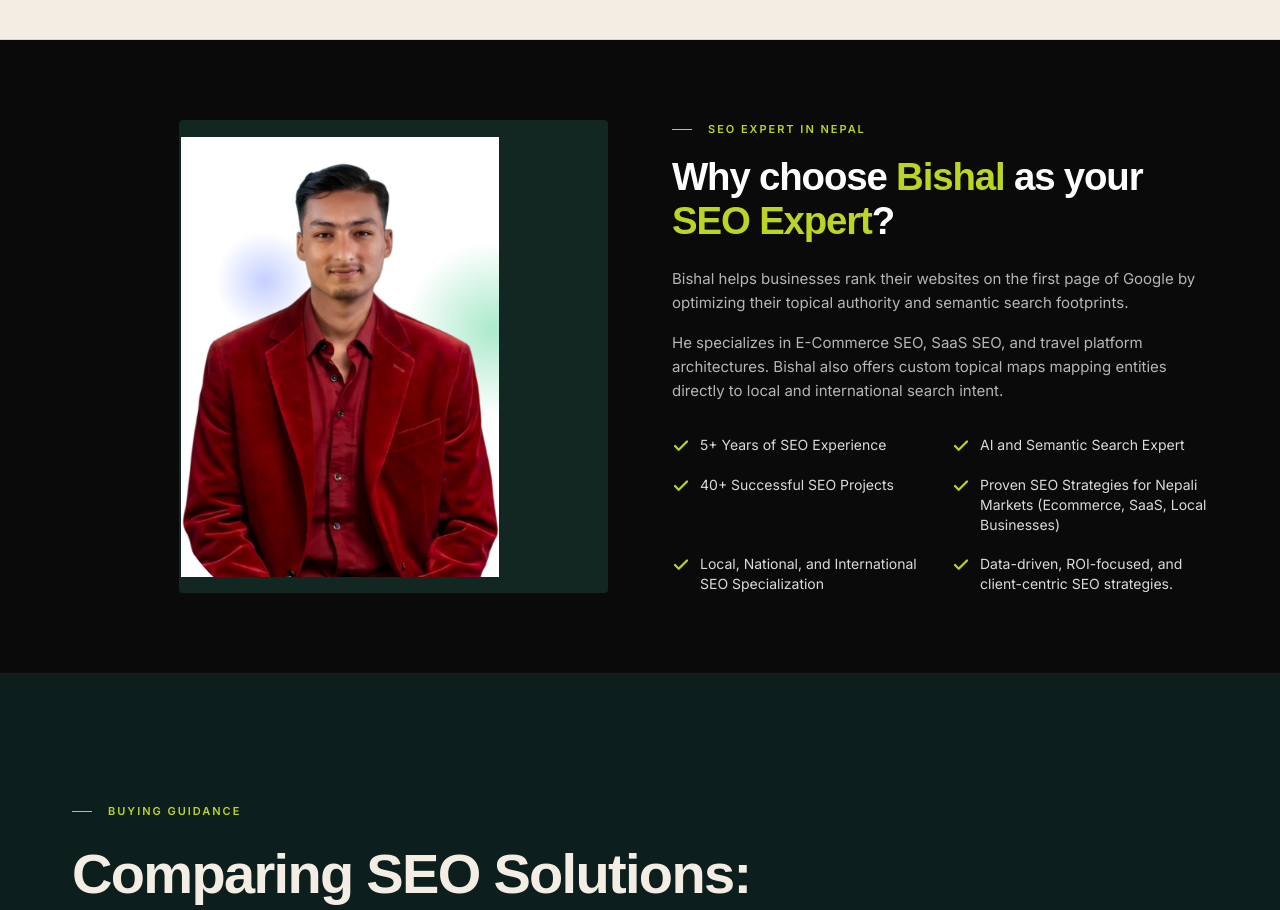
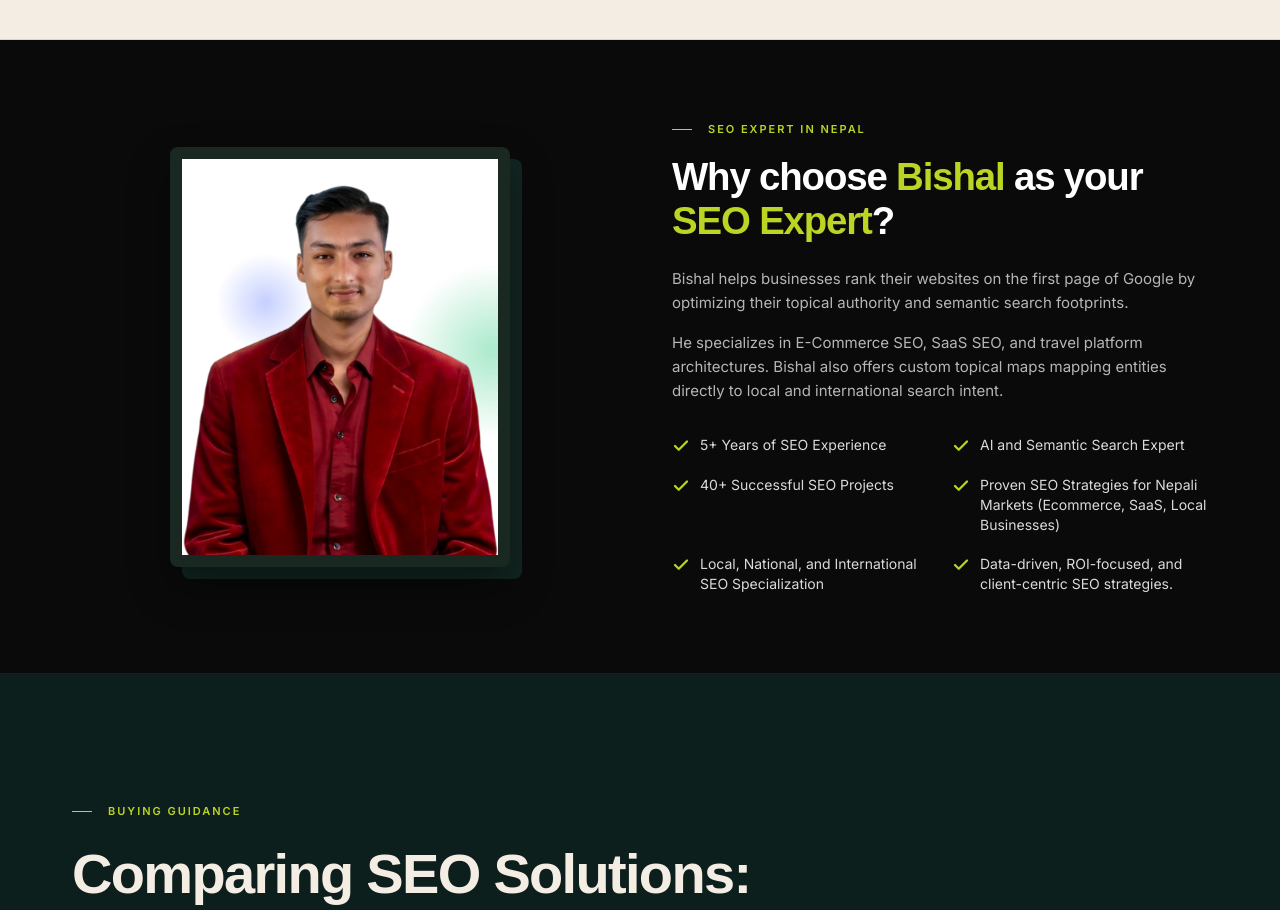
Before and after one commit to cartoonq474-cloud/Bishal-oli, a Next.js app: page /seo-expert-nepal in a window 1280 px wide. Shown: the part 3500-4410 px from the top of the page. Built offline with nearby package versions, Linux system fonts and the light colour scheme; a web font is replaced by a local one.

Commit message:
style: fix profile image alignment with green background frame block

```diff
--- a/src/app/seo-expert-nepal/page.js
+++ b/src/app/seo-expert-nepal/page.js
@@ -244,16 +244,38 @@ export default function SeoExpertNepal() {
       {/* WHY CHOOSE BISHAL */}
       <section className="section section--dark" aria-labelledby="whyChooseBishalHeading" style={{ padding: '80px 0', background: '#0a0a0a', borderBottom: '1px solid rgba(255,255,255,0.08)' }}>
         <div className="container" style={{ display: 'grid', gridTemplateColumns: 'repeat(auto-fit, minmax(320px, 1fr))', gap: 'var(--s8)', alignItems: 'center' }}>
-          {/* Left: Image with custom background split */}
-          <div style={{ position: 'relative', width: '100%', height: '100%', minHeight: '380px', display: 'flex', alignItems: 'center', justifyContent: 'center' }}>
-            {/* Dark background overlay block resembling the design */}
-            <div style={{ position: 'absolute', right: 0, top: 0, bottom: 0, left: '20%', background: '#122622', zIndex: 1, borderRadius: '4px' }}></div>
-            <div style={{ position: 'relative', zIndex: 2, width: '100%', maxWidth: '360px', height: '440px' }}>
+          {/* Left: Framed Image */}
+          <div style={{ position: 'relative', width: '100%', display: 'flex', justifyContent: 'center', minHeight: '440px', alignItems: 'center' }}>
+            {/* Background offset block acting as the accent frame */}
+            <div style={{
+              position: 'absolute',
+              width: '100%',
+              maxWidth: '340px',
+              height: '420px',
+              background: '#122622',
+              borderRadius: '8px',
+              transform: 'translate(12px, 12px)',
+              zIndex: 1
+            }}></div>
+
+            {/* Framed Image Container */}
+            <div style={{
+              position: 'relative',
+              zIndex: 2,
+              width: '100%',
+              maxWidth: '340px',
+              height: '420px',
+              background: '#ffffff',
+              border: '12px solid #1a2822',
+              borderRadius: '8px',
+              overflow: 'hidden',
+              boxShadow: '0 20px 40px rgba(0,0,0,0.4)'
+            }}>
               <Image
                 src="/bishal-oli.png"
                 alt="Bishal Oli — SEO Expert in Nepal"
                 fill
-                style={{ objectFit: 'contain', objectPosition: 'bottom' }}
+                style={{ objectFit: 'cover', objectPosition: 'top center' }}
               />
             </div>
           </div>
```
